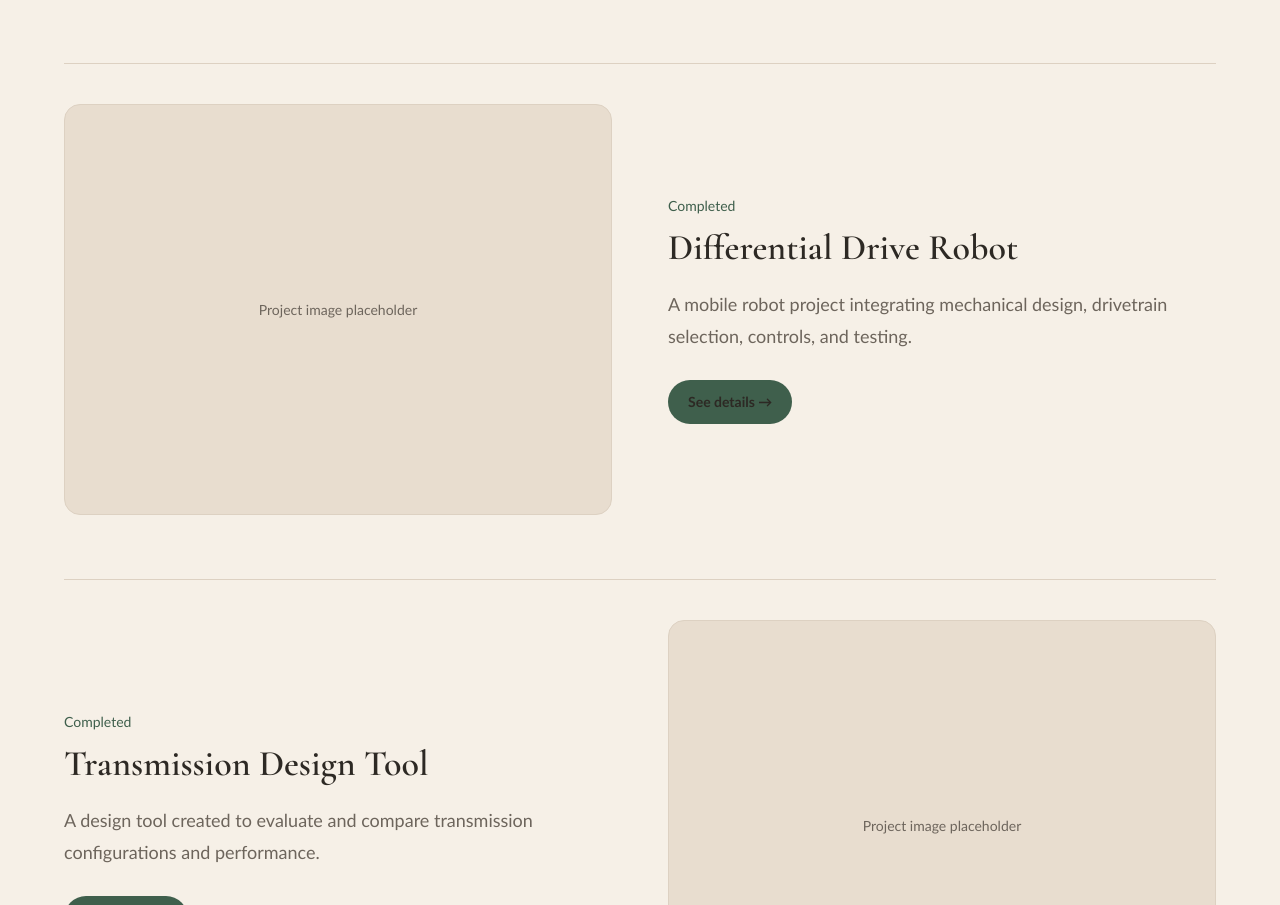
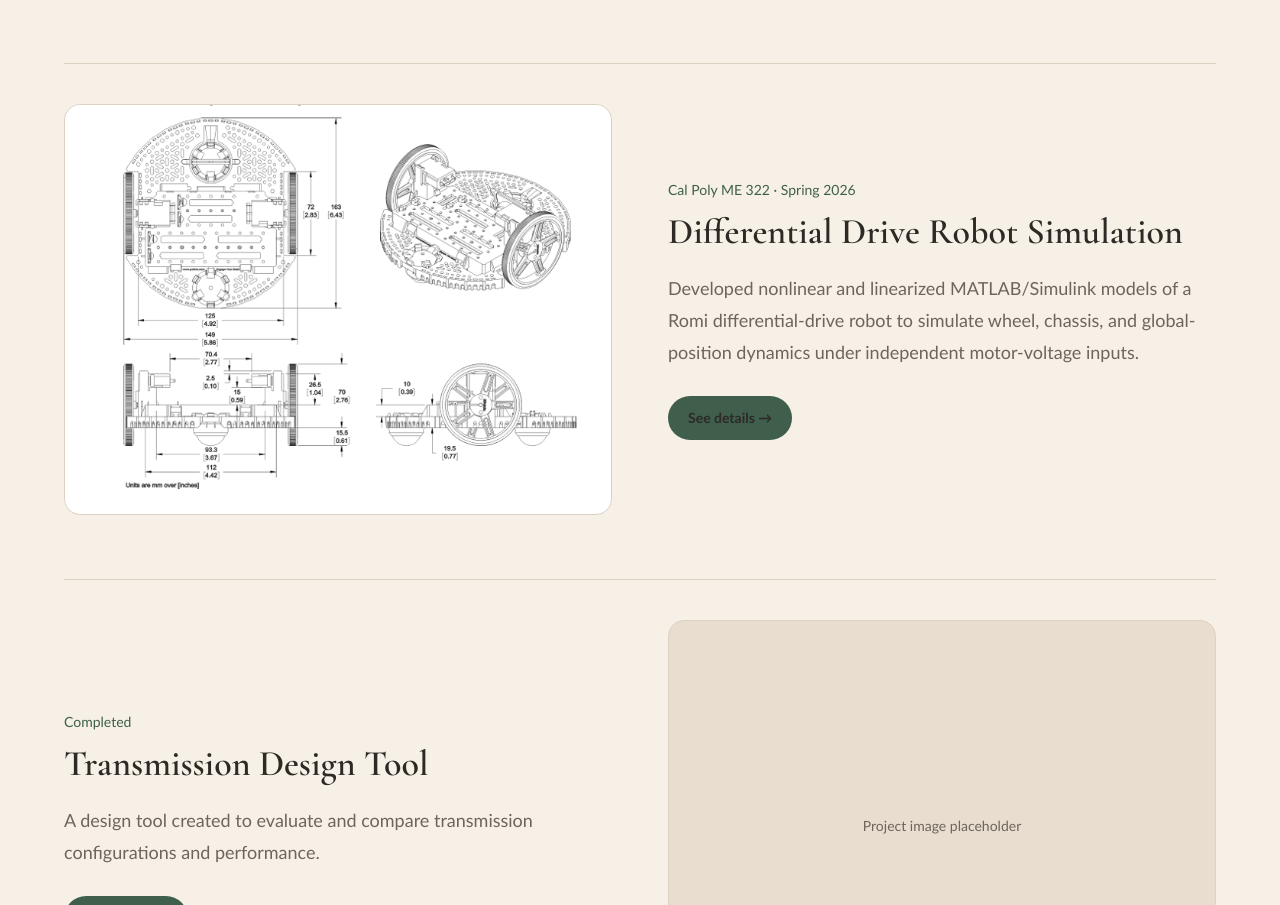
Before and after one commit to josephhall234/engineering_portfolio, a Next.js app: page /projects/educational in a window 1280 px wide. Shown: the part 1442-2347 px from the top of the page. Built offline with nearby package versions, Linux system fonts and the light colour scheme.

Commit message:
diff_drive_update_1

```diff
--- a/src/data/projects.ts
+++ b/src/data/projects.ts
@@ -1309,7 +1309,155 @@ export const projectCategories: ProjectCategory[] = [
     },
   ],
 },
-      { title: "Differential Drive Robot", slug: "differential-drive-robot", status: "Completed", summary: "A mobile robot project integrating mechanical design, drivetrain selection, controls, and testing." },
+      {
+  title: "Differential Drive Robot Simulation",
+  slug: "differential-drive-robot-simulation",
+  status: "Completed",
+
+  context: "Cal Poly ME 322",
+  date: "Spring 2026",
+  team: "Individual Project",
+
+  summary:
+    "Developed nonlinear and linearized MATLAB/Simulink models of a Romi differential-drive robot to simulate wheel, chassis, and global-position dynamics under independent motor-voltage inputs.",
+
+  overview:
+    "Developed a nonlinear dynamic model of a Romi differential-drive robot and compared its response against a Jacobian-linearized state-space model across multiple driving conditions.",
+
+  role:
+    "Developed the system hand calculations using linear graph theory, derived and augmented the nonlinear state equations, used MATLAB's Symbolic Math Toolbox to linearize the model, implemented both nonlinear and linear simulations in Simulink, and evaluated their response under four voltage-input cases.",
+
+  heroImage: {
+    src: "/images/projects/Educational/Differential Drive Robot/hero_image.png",
+    alt: "Differential-drive Romi robot simulation",
+    caption:
+      "Nonlinear simulation of a Romi differential-drive robot modeled with coupled motor, wheel, and chassis dynamics.",
+  },
+
+  sections: [
+    {
+      title: "Project Overview",
+      body:
+        "This project modeled the dynamic behavior of a two-wheeled Romi robot driven by independent left and right DC gearmotors. The model combined electrical motor dynamics, wheel-ground traction, rigid-body kinematics, and coordinate transformations to predict the robot's motion. A Jacobian-linearized state-space model was developed alongside the full nonlinear model so their responses could be compared across multiple driving conditions.",
+    },
+
+    {
+      title: "System Modeling & Hand Calculations",
+      gallery: "handcalcs",
+      body:
+        "I first developed the transducer relationships, linear graph, normal tree, and nonlinear state equations for the differential-drive system. The hand calculations established how the left and right motors, wheels, and chassis interacted, while the augmented equations added global position and heading states to represent the robot's path.",
+      images: [
+        {
+          src: "/images/projects/Educational/Differential Drive Robot/hand_calcs_1.jpg",
+          alt: "First page of differential-drive robot hand calculations",
+          caption: "Initial system modeling and transducer relationships.",
+        },
+        {
+          src: "/images/projects/Educational/Differential Drive Robot/hand_calcs_2.jpg",
+          alt: "Second page of differential-drive robot hand calculations",
+          caption: "Linear graph development for the differential-drive system.",
+        },
+        {
+          src: "/images/projects/Educational/Differential Drive Robot/hand_calcs_3.jpg",
+          alt: "Third page of differential-drive robot hand calculations",
+          caption: "Normal-tree development and system relationships.",
+        },
+        {
+          src: "/images/projects/Educational/Differential Drive Robot/hand_calcs_4.jpg",
+          alt: "Fourth page of differential-drive robot hand calculations",
+          caption: "Nonlinear state-equation development.",
+        },
+        {
+          src: "/images/projects/Educational/Differential Drive Robot/hand_calcs_5.jpg",
+          alt: "Fifth page of differential-drive robot hand calculations",
+          caption: "Augmented kinematic equations for robot heading and position.",
+        },
+        {
+          src: "/images/projects/Educational/Differential Drive Robot/hand_calcs_6.jpg",
+          alt: "Sixth page of differential-drive robot hand calculations",
+          caption: "Final state equations used for simulation.",
+        },
+      ],
+    },
+
+    {
+      title: "Nonlinear & Linearized Simulation",
+      body:
+        "The nonlinear model was implemented in Simulink using the derived state equations and numerical integration. MATLAB's Symbolic Math Toolbox was then used to determine equilibrium conditions and calculate the Jacobian matrices required for the linear state-space approximation. Both models received identical left- and right-motor voltage inputs, allowing their wheel speeds, chassis motion, and predicted paths to be compared directly.",
+    },
+
+    {
+      title: "Simulation Results",
+      gallery: "featured",
+      body:
+        "Four driving cases were simulated to evaluate straight-line motion, turning, delayed motor actuation, and low-voltage behavior. The results illustrate where the linearized model closely represents the nonlinear system and where the approximation becomes less accurate as the operating condition changes.",
+      images: [
+        {
+          src: "/images/projects/Educational/Differential Drive Robot/case1fig1.jpg",
+          alt: "Case 1 differential-drive robot velocity comparison",
+          caption:
+            "Case 1: Linear and nonlinear response with equal 6 V inputs to both motors.",
+        },
+        {
+          src: "/images/projects/Educational/Differential Drive Robot/case1fig2.jpg",
+          alt: "Case 1 differential-drive robot path comparison",
+          caption:
+            "Case 1: Predicted robot path with equal 6 V inputs to both motors.",
+        },
+        {
+          src: "/images/projects/Educational/Differential Drive Robot/case2fig1.jpg",
+          alt: "Case 2 differential-drive robot velocity comparison",
+          caption:
+            "Case 2: Linear and nonlinear response with 7 V applied to the left motor and 5 V to the right motor.",
+        },
+        {
+          src: "/images/projects/Educational/Differential Drive Robot/case2fig2.jpg",
+          alt: "Case 2 differential-drive robot path comparison",
+          caption:
+            "Case 2: Predicted turning path produced by unequal motor voltages.",
+        },
+        {
+          src: "/images/projects/Educational/Differential Drive Robot/case3fig1.jpg",
+          alt: "Case 3 differential-drive robot velocity comparison",
+          caption:
+            "Case 3: Linear and nonlinear response with a delayed 6 V input to the right motor.",
+        },
+        {
+          src: "/images/projects/Educational/Differential Drive Robot/case3fig2.jpg",
+          alt: "Case 3 differential-drive robot path comparison",
+          caption:
+            "Case 3: Predicted path produced by delayed actuation of the right motor.",
+        },
+        {
+          src: "/images/projects/Educational/Differential Drive Robot/case4fig1.jpg",
+          alt: "Case 4 differential-drive robot velocity comparison",
+          caption:
+            "Case 4: Linear and nonlinear response with equal low-voltage inputs of 1.5 V.",
+        },
+        {
+          src: "/images/projects/Educational/Differential Drive Robot/case4fig2.jpg",
+          alt: "Case 4 differential-drive robot path comparison",
+          caption:
+            "Case 4: Predicted robot path under equal low-voltage inputs.",
+        },
+      ],
+    },
+
+    {
+      title: "Model Comparison",
+      body:
+        "The simulation results demonstrate the strengths and limitations of linearizing a nonlinear system. The linearized model can closely match the nonlinear response near its operating point, while larger changes in motor input or robot motion can produce increasing disagreement. The animation compares the two simulated robots directly and makes this divergence visible in their predicted paths.",
+      images: [
+        {
+          src: "/images/projects/Educational/Differential Drive Robot/combined_animations.gif",
+          alt: "Animated comparison of linear and nonlinear differential-drive robot simulations",
+          caption:
+            "Animated comparison of the linearized and nonlinear robot models.",
+        },
+      ],
+    },
+  ],
+},
       { title: "Transmission Design Tool", slug: "transmission-design-tool", status: "Completed", summary: "A design tool created to evaluate and compare transmission configurations and performance." },
       {
   title: "Model B747 Wing Vibration Study",
```
Also changed, not shown: public/images/projects/Educational/Differential Drive Robot/hero_image.png (added).
